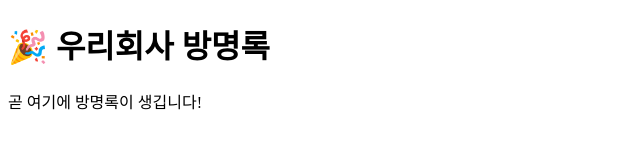
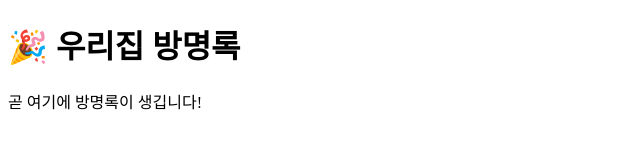
Before and after one commit to sungwookhuh/guestbook_test, a plain HTML site: page index.html in a window 1280 px wide. Shown: the whole page, without its empty margins (0-640 px from the left). Drawn offline with Linux system fonts and the light colour scheme.

Commit message:
Change text to 우리집

```diff
--- a/index.html
+++ b/index.html
@@ -6,7 +6,7 @@
   <title>우리반 방명록</title>
 </head>
 <body>
-  <h1>🎉 우리회사 방명록</h1>
+  <h1>🎉 우리집 방명록</h1>
   <p>곧 여기에 방명록이 생깁니다!</p>
 </body>
 </html>
```
